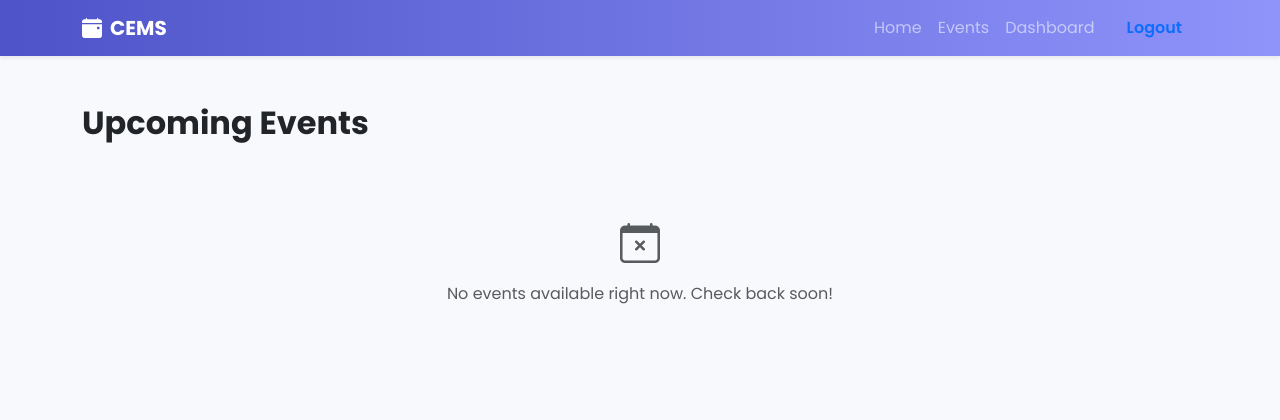
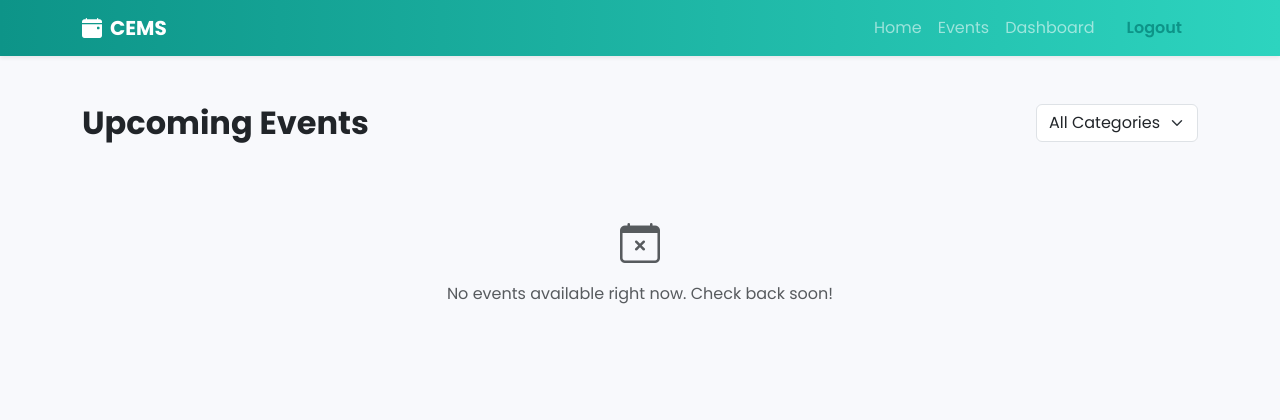
Before and after one commit to itsme5/college-event-management, a Flask app: page /events in a window 1280 px wide. Shown: the top 420 px of the page. Run offline with Flask 3, Linux system fonts and the light colour scheme; the visitor is signed in with stand-in values (Sample User, id 1); data that the repository does not hold is empty.

Commit message:
Add event categories, AI recommendations, and student theme

```diff
--- a/app.py
+++ b/app.py
@@ -1,3 +1,4 @@
+
 import os
 from functools import wraps
 from datetime import datetime
@@ -10,6 +11,7 @@ from reportlab.lib.colors import HexColor
 from reportlab.pdfgen import canvas
 import io
 from dotenv import load_dotenv
+from collections import Counter
 
 load_dotenv()
 
@@ -29,6 +31,8 @@ migrate = Migrate(app, db)
 login_manager = LoginManager()
 login_manager.login_view = 'login'
 login_manager.init_app(app)
+
+EVENT_CATEGORIES = ["Technical", "Cultural", "Sports", "Workshop", "Social", "General"]
 
 @login_manager.user_loader
 def load_user(user_id):
@@ -87,6 +91,52 @@ def generate_certificate_pdf(user_name, event_title, event_date):
     c.save()
     buffer.seek(0)
     return buffer
+
+def get_recommendations_for_student(user_id, limit=3):
+    """
+    Content-based recommendation:
+    1. Look at categories of events the student has registered for (or attended).
+    2. Recommend upcoming events in those same categories, excluding ones already registered for.
+    3. If no history exists, fall back to soonest upcoming events overall.
+    """
+    my_registered_ids = {
+        r.event_id for r in Registration.query.filter_by(user_id=user_id).all()
+    }
+
+    past_categories = [
+        r.event.category for r in Registration.query.filter_by(user_id=user_id).all()
+    ]
+
+    upcoming_query = Event.query.filter(Event.event_date >= datetime.utcnow())
+    if my_registered_ids:
+        upcoming_query = upcoming_query.filter(~Event.id.in_(my_registered_ids))
+
+    if past_categories:
+        category_counts = Counter(past_categories)
+        top_categories = [cat for cat, _ in category_counts.most_common()]
+
+        recommended = []
+        for cat in top_categories:
+            matches = upcoming_query.filter(Event.category == cat).order_by(Event.event_date).all()
+            for m in matches:
+                if m not in recommended:
+                    recommended.append(m)
+            if len(recommended) >= limit:
+                break
+
+        if len(recommended) < limit:
+            fallback = upcoming_query.order_by(Event.event_date).all()
+            for f in fallback:
+                if f not in recommended:
+                    recommended.append(f)
+                if len(recommended) >= limit:
+                    break
+
+        reason = f"Based on your interest in {top_categories[0]} events" if recommended else None
+        return recommended[:limit], reason
+    else:
+        fallback = upcoming_query.order_by(Event.event_date).limit(limit).all()
+        return fallback, "Popular upcoming events"
 
 @app.route("/")
 def home():
@@ -149,23 +199,13 @@ def admin_dashboard():
 def student_dashboard():
     my_registrations_count = Registration.query.filter_by(user_id=current_user.id).count()
 
-    my_registered_ids = {
-        r.event_id for r in Registration.query.filter_by(user_id=current_user.id).all()
-    }
-
-    recommended_events = (
-        Event.query
-        .filter(~Event.id.in_(my_registered_ids) if my_registered_ids else True)
-        .filter(Event.event_date >= datetime.utcnow())
-        .order_by(Event.event_date)
-        .limit(3)
-        .all()
-    )
+    recommended_events, recommendation_reason = get_recommendations_for_student(current_user.id, limit=3)
 
     return render_template(
         "student_dashboard.html",
         my_registrations_count=my_registrations_count,
-        recommended_events=recommended_events
+        recommended_events=recommended_events,
+        recommendation_reason=recommendation_reason
     )
 
 # ---------------- EVENT MANAGEMENT (Admin only) ----------------
@@ -187,6 +227,7 @@ def create_event():
         location = request.form.get("location")
         event_date_str = request.form.get("event_date")
         capacity = request.form.get("capacity")
+        category = request.form.get("category", "General")
 
         try:
             event_date = datetime.strptime(event_date_str, "%Y-%m-%dT%H:%M")
@@ -200,6 +241,7 @@ def create_event():
             location=location,
             event_date=event_date,
             capacity=int(capacity) if capacity else 50,
+            category=category,
             created_by=current_user.id
         )
         db.session.add(new_event)
@@ -208,7 +250,7 @@ def create_event():
         flash("Event created successfully!", "success")
         return redirect(url_for("manage_events"))
 
-    return render_template("event_form.html", event=None)
+    return render_template("event_form.html", event=None, categories=EVENT_CATEGORIES)
 
 @app.route("/admin/events/<int:event_id>/edit", methods=["GET", "POST"])
 @login_required
@@ -222,6 +264,7 @@ def edit_event(event_id):
         event.location = request.form.get("location")
         event_date_str = request.form.get("event_date")
         capacity = request.form.get("capacity")
+        event.category = request.form.get("category", "General")
 
         try:
             event.event_date = datetime.strptime(event_date_str, "%Y-%m-%dT%H:%M")
@@ -235,7 +278,7 @@ def edit_event(event_id):
         flash("Event updated successfully!", "success")
         return redirect(url_for("manage_events"))
 
-    return render_template("event_form.html", event=event)
+    return render_template("event_form.html", event=event, categories=EVENT_CATEGORIES)
 
 @app.route("/admin/events/<int:event_id>/delete", methods=["POST"])
 @login_required
@@ -319,13 +362,26 @@ def reports():
 @app.route("/events")
 @login_required
 def browse_events():
-    events = Event.query.order_by(Event.event_date).all()
+    category_filter = request.args.get("category", "")
+    query = Event.query
+
+    if category_filter:
+        query = query.filter_by(category=category_filter)
+
+    events = query.order_by(Event.event_date).all()
+
     my_registered_ids = set()
     if current_user.role == "student":
         my_registered_ids = {
             r.event_id for r in Registration.query.filter_by(user_id=current_user.id).all()
         }
-    return render_template("browse_events.html", events=events, my_registered_ids=my_registered_ids)
+    return render_template(
+        "browse_events.html",
+        events=events,
+        my_registered_ids=my_registered_ids,
+        categories=EVENT_CATEGORIES,
+        selected_category=category_filter
+    )
 
 @app.route("/events/<int:event_id>/register", methods=["POST"])
 @login_required
--- a/models.py
+++ b/models.py
@@ -27,7 +27,7 @@ class Event(db.Model):
     event_date = db.Column(db.DateTime, nullable=False)
     capacity = db.Column(db.Integer, nullable=False, default=50)
     image_filename = db.Column(db.String(255), nullable=True)
-
+    category = db.Column(db.String(50), nullable=False, default="General")
     created_by = db.Column(db.Integer, db.ForeignKey('user.id'), nullable=False)
     created_at = db.Column(db.DateTime, default=datetime.utcnow)
 
--- a/static/css/style.css
+++ b/static/css/style.css
@@ -27,3 +27,32 @@ footer {
     background-color: #ffffff;
     border-top: 1px solid #eee;
 }
+
+/* Student theme override */
+body.student-theme #mainNav {
+    background: linear-gradient(90deg, #0d9488, #2dd4bf);
+}
+
+body.student-theme .btn-primary {
+    background-color: #0d9488;
+    border-color: #0d9488;
+}
+
+body.student-theme .btn-primary:hover {
+    background-color: #0f766e;
+    border-color: #0f766e;
+}
+
+body.student-theme .btn-outline-primary {
+    color: #0d9488;
+    border-color: #0d9488;
+}
+
+body.student-theme .btn-outline-primary:hover {
+    background-color: #0d9488;
+    border-color: #0d9488;
+}
+
+body.student-theme .text-primary {
+    color: #0d9488 !important;
+}
--- a/templates/base.html
+++ b/templates/base.html
@@ -9,7 +9,7 @@
     <link href="https://fonts.googleapis.com/css2?family=Poppins:wght@400;600;700&display=swap" rel="stylesheet">
     <link rel="stylesheet" href="{{ url_for('static', filename='css/style.css') }}">
 </head>
-<body>
+<body class="{% if current_user.is_authenticated and current_user.role == 'student' %}student-theme{% endif %}">
     <nav class="navbar navbar-expand-lg navbar-dark shadow-sm" id="mainNav">
         <div class="container">
             <a class="navbar-brand fw-bold" href="{{ url_for('home') }}">
--- a/templates/browse_events.html
+++ b/templates/browse_events.html
@@ -2,7 +2,17 @@
 {% block title %}Browse Events{% endblock %}
 {% block content %}
 <div class="container py-5">
-    <h2 class="fw-bold mb-4">Upcoming Events</h2>
+    <div class="d-flex justify-content-between align-items-center mb-4 flex-wrap gap-2">
+        <h2 class="fw-bold mb-0">Upcoming Events</h2>
+        <form method="GET" class="d-flex gap-2">
+            <select name="category" class="form-select" onchange="this.form.submit()">
+                <option value="">All Categories</option>
+                {% for cat in categories %}
+                <option value="{{ cat }}" {% if selected_category == cat %}selected{% endif %}>{{ cat }}</option>
+                {% endfor %}
+            </select>
+        </form>
+    </div>
 
     {% with messages = get_flashed_messages(with_categories=true) %}
         {% if messages %}
@@ -18,7 +28,10 @@
         <div class="col-md-6 col-lg-4">
             <div class="card shadow-sm h-100">
                 <div class="card-body d-flex flex-column">
-                    <h5 class="fw-semibold">{{ event.title }}</h5>
+                    <div class="d-flex justify-content-between align-items-start">
+                        <h5 class="fw-semibold">{{ event.title }}</h5>
+                        <span class="badge bg-info text-dark">{{ event.category }}</span>
+                    </div>
                     <p class="text-muted small mb-2">
                         <i class="bi bi-geo-alt me-1"></i>{{ event.location }}<br>
                         <i class="bi bi-calendar-event me-1"></i>{{ event.event_date.strftime('%d %b %Y, %I:%M %p') }}
--- a/templates/manage_events.html
+++ b/templates/manage_events.html
@@ -23,6 +23,7 @@
             <thead class="table-light">
                 <tr>
                     <th>Title</th>
+                    <th>Category</th>
                     <th>Location</th>
                     <th>Date & Time</th>
                     <th>Capacity</th>
@@ -33,6 +34,7 @@
                 {% for event in events %}
                 <tr>
                     <td class="fw-semibold">{{ event.title }}</td>
+                    <td><span class="badge bg-info text-dark">{{ event.category }}</span></td>
                     <td>{{ event.location }}</td>
                     <td>{{ event.event_date.strftime('%d %b %Y, %I:%M %p') }}</td>
                     <td>{{ event.capacity }}</td>
```
Also changed, not shown: migrations/versions/d20cdaf68dd0_add_category_to_event.py (added, +32 -0 lines), templates/event_form.html (+8 -0 lines), templates/student_dashboard.html (+10 -2 lines).
